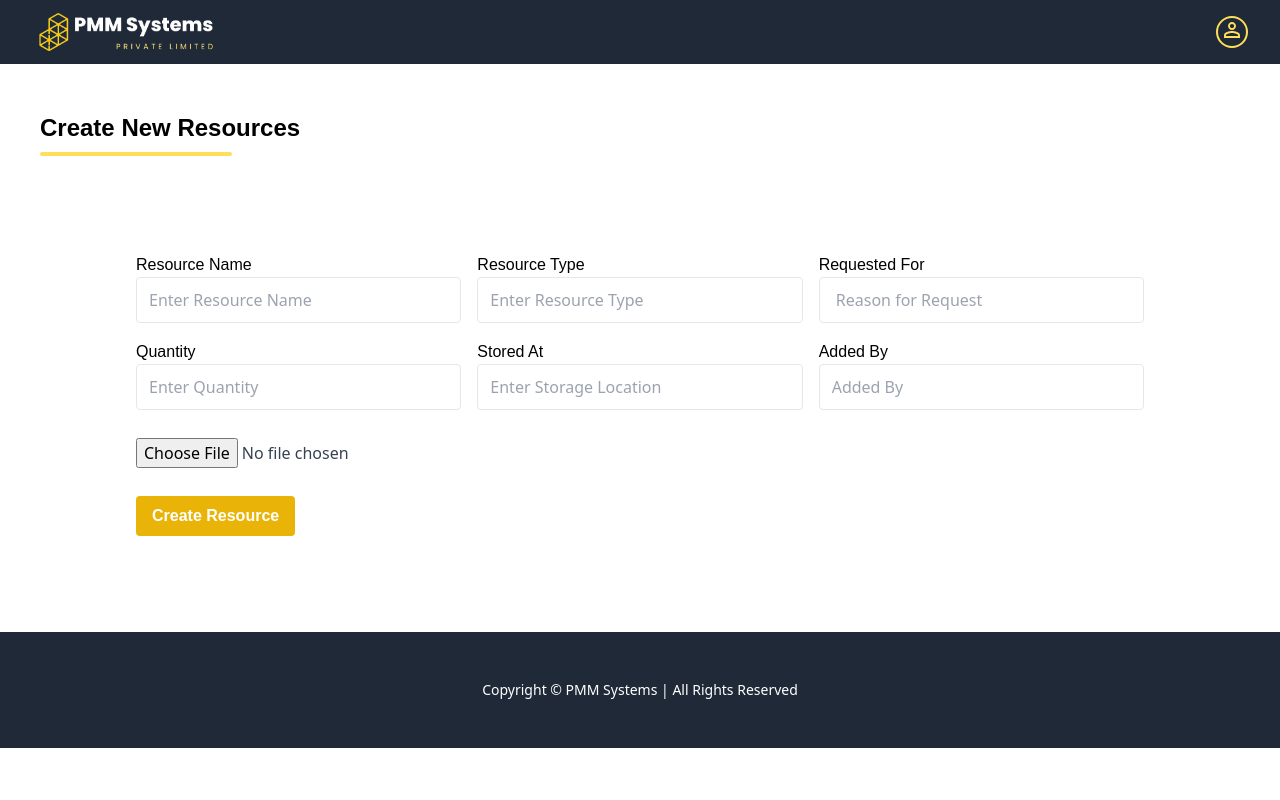
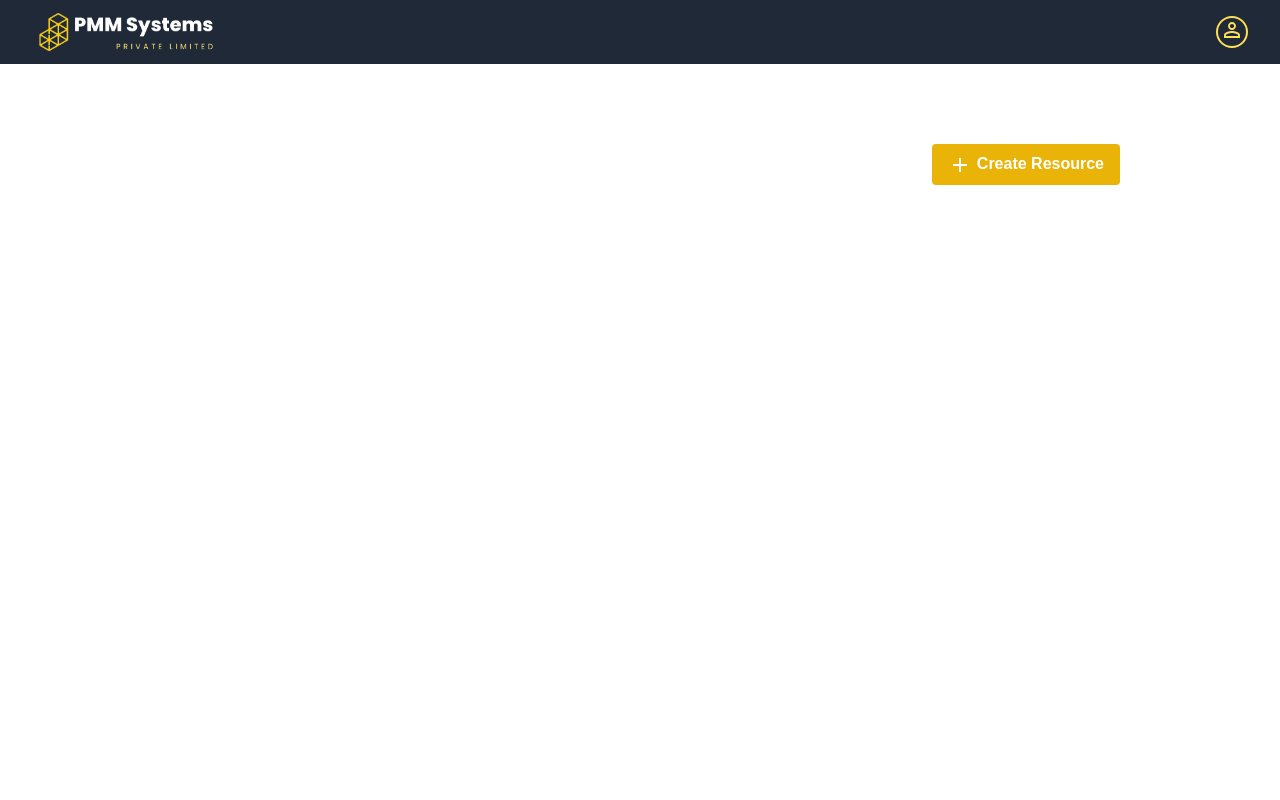
Before and after one commit to Harish1611/Pharma-Medical-Management-System, a React (Create React App) app: page /raw-material-resources in a window 1280 px wide. Shown: the top 800 px of the page. Built offline with nearby package versions, Linux system fonts and the light colour scheme.

Commit message:
New: Started Working on RawMaterialResources Dashboard Screen - Create Resource Button is added to the UI with required functionality

```diff
--- a/src/Components/RawMaterialResources/RawMaterialResources.jsx
+++ b/src/Components/RawMaterialResources/RawMaterialResources.jsx
@@ -1,12 +1,24 @@
-import React from 'react'
-import NewRawMaterial from './NewRawMaterial'
+import React from "react";
+import { useNavigate } from "react-router-dom";
+import AddIcon from "@mui/icons-material/Add";
+const RawMaterialResources = () => {
+  const navigate = useNavigate();
 
-const RawMaterialResources = () => {
   return (
-    <div>
-      <NewRawMaterial />
+    <div className=" mx-4 my-10 sm:mx-40 sm:my-20 h-dvh">
+      <div className=" flex justify-end">
+        <button
+          onClick={() =>
+            navigate("/raw-material-resources/create-new-resource")
+          }
+          className="bg-yellow-500 hover:bg-black text-white font-semibold font-cinzel py-2 px-4 rounded focus:outline-none  focus:shadow-outline"
+          type="button"
+        >
+          <AddIcon /> Create Resource
+        </button>
+      </div>
     </div>
-  )
-}
+  );
+};
 
-export default RawMaterialResources
+export default RawMaterialResources;
--- a/src/Routes/ServiceRoutes.jsx
+++ b/src/Routes/ServiceRoutes.jsx
@@ -13,6 +13,7 @@ import RawMaterialResources from '../Components/RawMaterialResources/RawMaterial
 import ResearchAndDevelopment from '../Components/ResearchAndDevelopment/ResearchAndDevelopment';
 import Profile from '../Components/Profile/Profile';
 import Login from '../Pages/Login';
+import NewRawMaterial from '../Components/RawMaterialResources/NewRawMaterial';
 
 const ServiceRoutes = () => {
   return (
@@ -29,6 +30,8 @@ const ServiceRoutes = () => {
             <Route path="/manufacturing" element={<Manufacturing />}></Route>
             <Route path="/packaging-shipping" element={<PackagingAndShipping />}></Route>
             <Route path="/raw-material-resources" element={<RawMaterialResources />}></Route>
+            <Route path="/raw-material-resources/create-new-resource" element={<NewRawMaterial />}></Route>
+
             <Route path="/research-development" element={<ResearchAndDevelopment />}></Route>
             <Route path="/profile" element={<Profile />}></Route>
 
```
